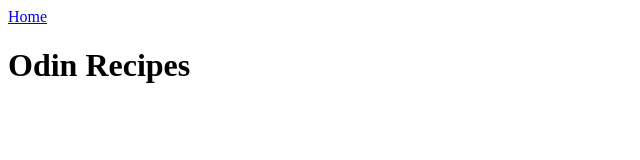
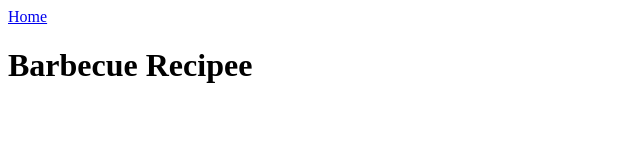
Before and after one commit to Vidadi-Murad/toprepo, a plain HTML site: page Recipes/Barbecue.html in a window 1280 px wide. Shown: the whole page, without its empty margins (0-640 px from the left). Drawn offline with Linux system fonts and the light colour scheme.

Commit message:
Added style.css File

```diff
--- a/Recipes/Barbecue.html
+++ b/Recipes/Barbecue.html
@@ -7,6 +7,6 @@
 </head>
 <body>
     <a href="../index.html">Home</a>
-    <h1>Odin Recipes</h1>
+    <h1>Barbecue Recipee</h1>
 </body>
 </html>
```
Also changed, not shown: Recipes/lasagna.html (+1 -1 lines), Recipes/sushi.html (+1 -1 lines), style.css (added).
